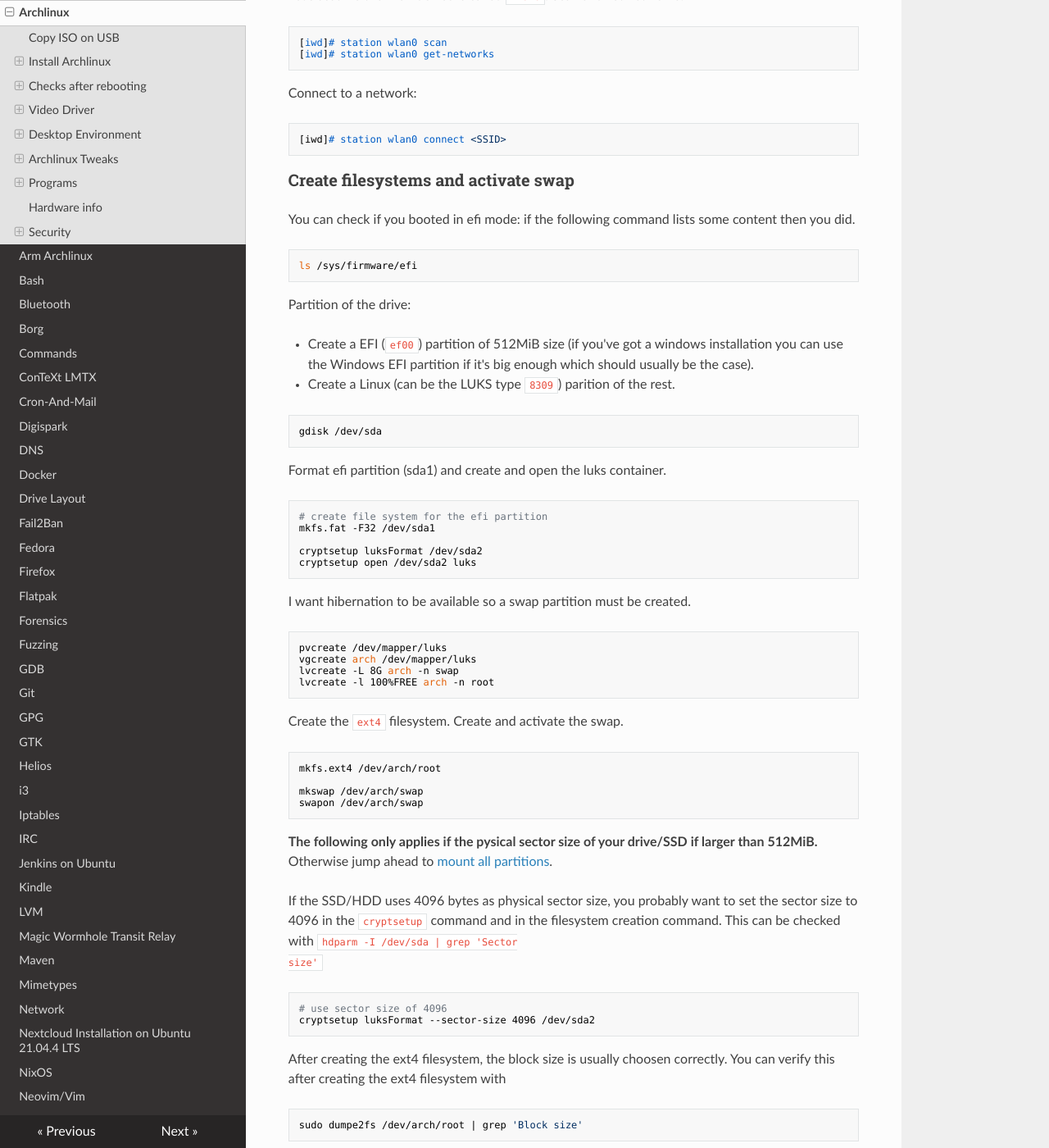
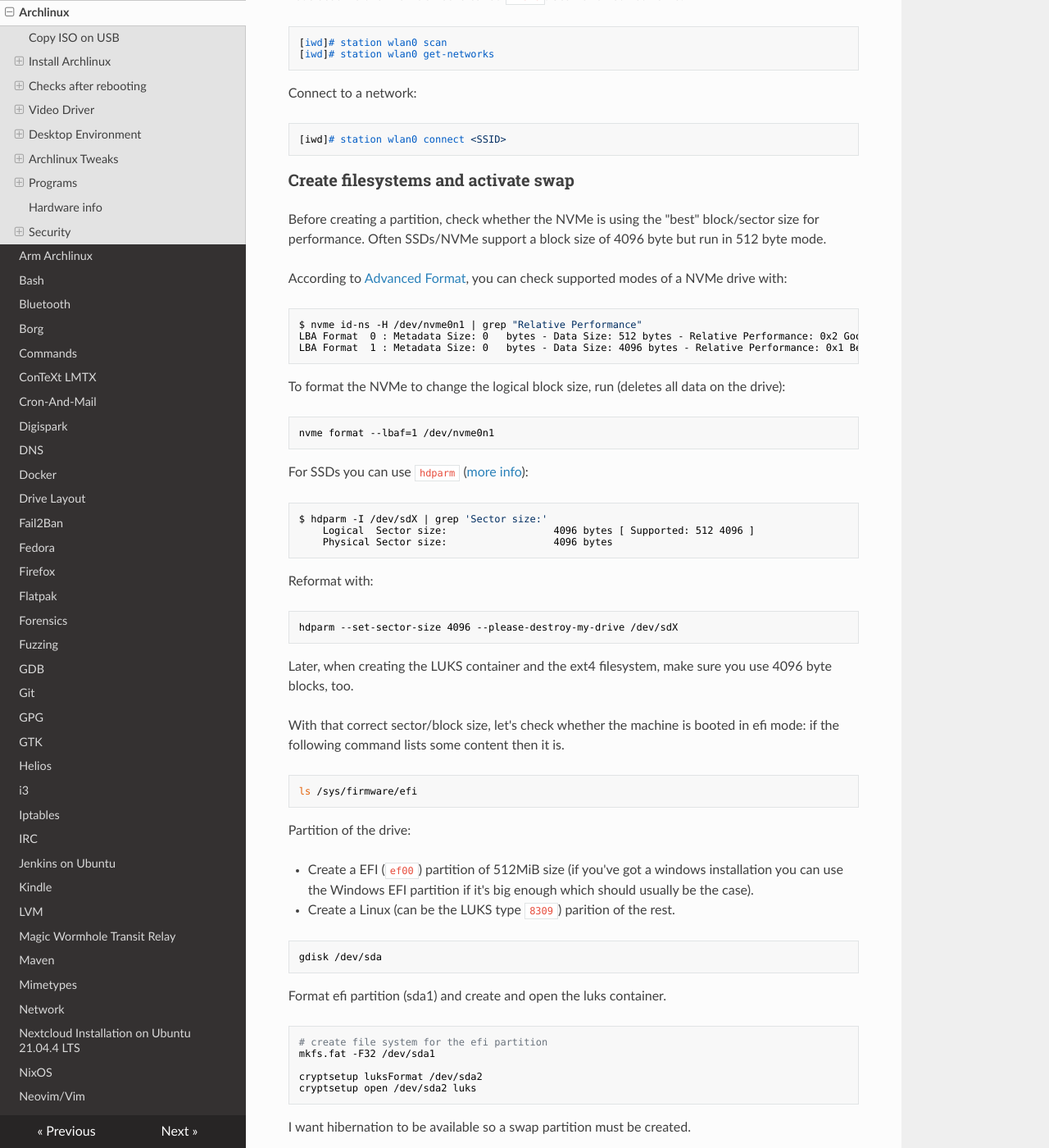
Before and after one commit to Maaxxs/wiki, an MkDocs documentation site: the page built from docs/archlinux.md, in a window 1280 px wide and 1400 px high, scrolled down 1247 px. Shown: the whole window at 82% size. Built offline with MkDocs 1.6.1, drawn with Linux system fonts in a browser that asks for light colours; nearby versions of some CDN libraries.

Commit message:
Add checks and format cmd for NVMe/SSD block/sector size
Shows how to check whether the drive supports larger, 4096 byte blocks
instead of 512 byte blocks.

````diff
--- a/docs/archlinux.md
+++ b/docs/archlinux.md
@@ -70,8 +70,49 @@ Connect to a network:
 
 ### Create filesystems and activate swap
 
-You can check if you booted in efi mode: if the following command lists some
-content then you did.
+Before creating a partition, check whether the NVMe is using the "best"
+block/sector size for performance. Often SSDs/NVMe support a block size
+of 4096 byte but run in 512 byte mode.
+
+According to [Advanced Format][af-nvme], you can check supported modes of a
+NVMe drive with:
+
+```sh
+$ nvme id-ns -H /dev/nvme0n1 | grep "Relative Performance"
+LBA Format  0 : Metadata Size: 0   bytes - Data Size: 512 bytes - Relative Performance: 0x2 Good (in use)
+LBA Format  1 : Metadata Size: 0   bytes - Data Size: 4096 bytes - Relative Performance: 0x1 Better
+```
+
+To format the NVMe to change the logical block size, run (deletes all
+data on the drive):
+
+```sh
+nvme format --lbaf=1 /dev/nvme0n1
+```
+
+For SSDs you can use `hdparm` ([more info][af-ssd]):
+
+```sh
+$ hdparm -I /dev/sdX | grep 'Sector size:'
+    Logical  Sector size:                  4096 bytes [ Supported: 512 4096 ]
+    Physical Sector size:                  4096 bytes
+```
+
+Reformat with:
+
+```sh
+hdparm --set-sector-size 4096 --please-destroy-my-drive /dev/sdX
+```
+
+[af-nvme]: https://wiki.archlinux.org/title/Advanced_Format#NVMe_solid_state_drives
+[af-ssd]: https://wiki.archlinux.org/title/Advanced_Format#Advanced_Format_hard_disk_drives
+
+Later, when creating the LUKS container and the ext4 filesystem, make
+sure you use 4096 byte blocks, too.
+
+With that correct sector/block size, let's check whether the machine is
+booted in efi mode: if the following command lists some content then it
+is.
 
 ```sh
 ls /sys/firmware/efi
````
